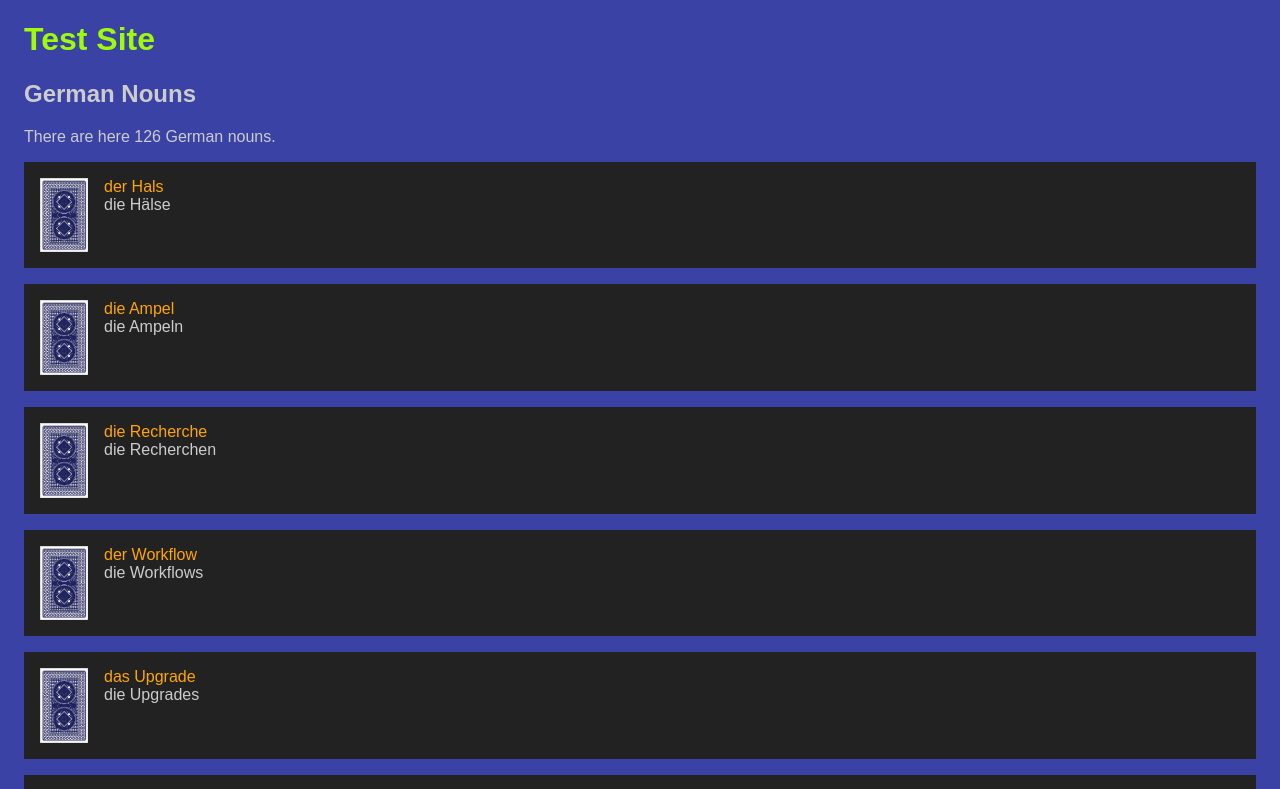
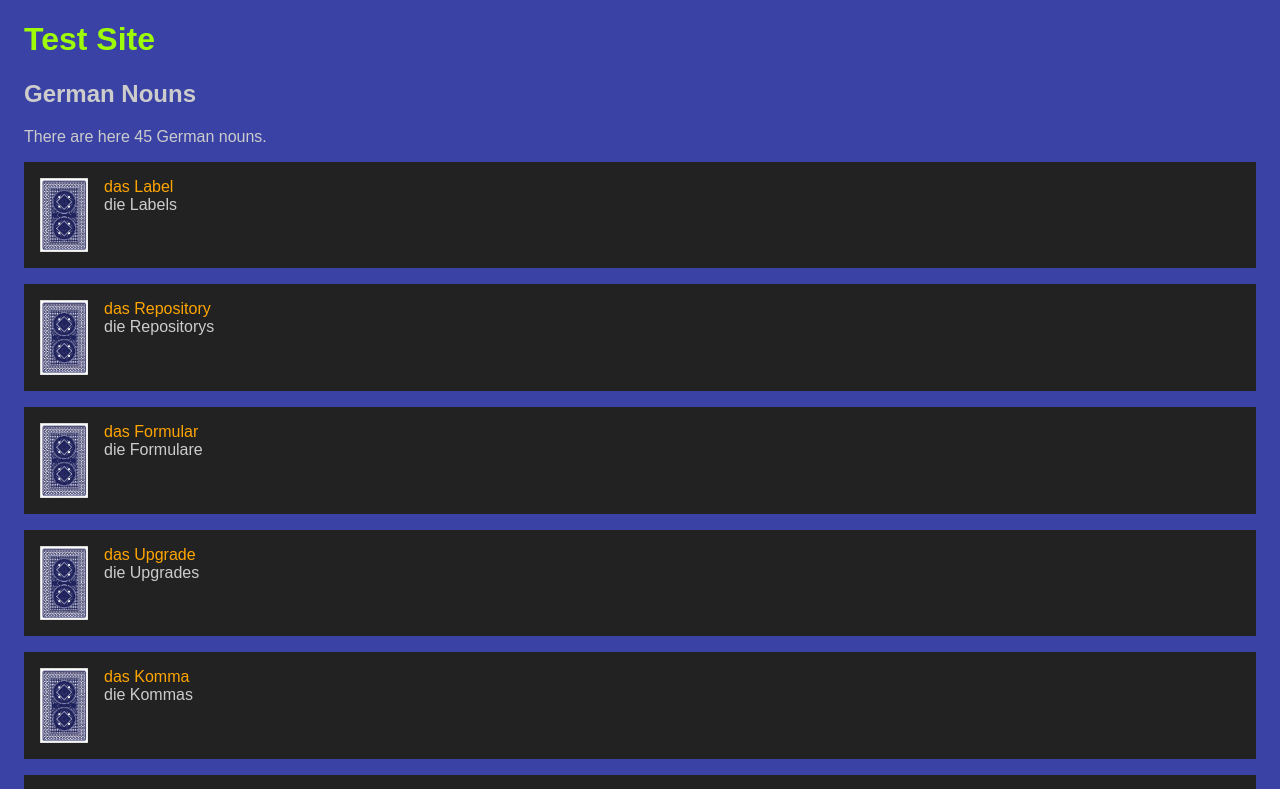
Before and after one commit to Scientific-Research/reactBasicProject1, a React (Vite) app: page / in a window 1280 px wide. Shown: the top 789 px of the page. Built offline with nearby package versions, Linux system fonts and the light colour scheme.

Commit message:
finished

```diff
--- a/src/App.jsx
+++ b/src/App.jsx
@@ -1,12 +1,13 @@
 import "./App.scss";
 import { GermanNouns } from "./components/GermanNouns";
-
 
 function App() {
   return (
     <div className="App">
       <h1>Test Site</h1>
-      <GermanNouns/>
+      <GermanNouns article="das" />
+      <GermanNouns article="die" />
+      <GermanNouns article="der" />
     </div>
   );
 }
--- a/src/components/GermanNouns.jsx
+++ b/src/components/GermanNouns.jsx
@@ -20,9 +20,11 @@ function shuffle(array) {
   return array;
 }
 
-// const germanNouns = shuffle(_germanNouns).filter(m=>m.article ==="das");
-const germanNouns = shuffle(_germanNouns);
-export const GermanNouns = ({ name = "(empty)" }) => {
+export const GermanNouns = ({ article }) => {
+  const germanNouns = shuffle(_germanNouns).filter(
+    (m) => m.article === article
+  );
+  //   const germanNouns = shuffle(_germanNouns);
   return (
     <>
       <h2>German Nouns</h2>
```
